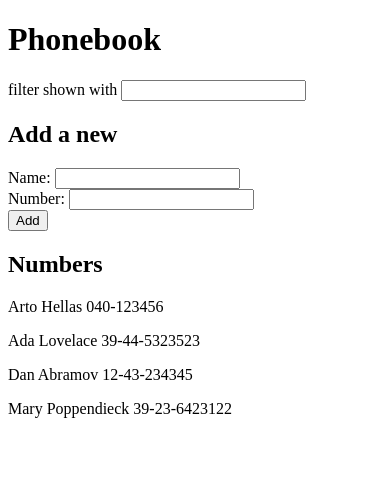
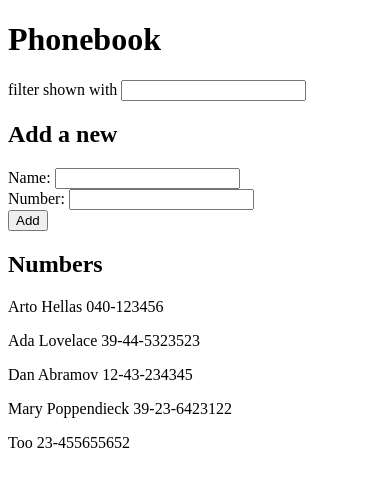
Before and after one commit to ToYzY9/part2, a React (Vite) app in the folder phonebook/: page / in a window 390 px wide. Shown: the top 486 px of the page. Built offline with nearby package versions, Linux system fonts and the light colour scheme; data requests are answered from the project's data file.

Commit message:
phonebook, étape 7 - Terminer

```diff
--- a/phonebook/db.json
+++ b/phonebook/db.json
@@ -3,22 +3,32 @@
     {
       "name": "Arto Hellas",
       "number": "040-123456",
-            "id": 1
+      "id": "1"
     },
     {
       "name": "Ada Lovelace",
       "number": "39-44-5323523",
-            "id": 2
+      "id": "2"
     },
     {
       "name": "Dan Abramov",
       "number": "12-43-234345",
-            "id": 3
+      "id": "3"
     },
     {
       "name": "Mary Poppendieck",
       "number": "39-23-6423122",
-            "id": 4
+      "id": "4"
+    },
+    {
+      "id": "b8d2",
+      "name": "Too",
+      "number": "23-455655652"
+    },
+    {
+      "id": "b291",
+      "name": "too",
+      "number": "24-67676767"
     }
   ]
 }
--- a/phonebook/src/App.jsx
+++ b/phonebook/src/App.jsx
@@ -75,20 +75,21 @@ const App = () => {
         const newPerson = {
             name: newName,
             number: newNumber,
-            id: uniquePersons.length + 1,
         };
 
         uniquePersons.map((person) => {
             if (newPerson.name.toLowerCase() === person.name.toLowerCase()) {
                 return alert(`${newPerson.name} is already added to phonebook`);
-            } else {
-                return (
-                    setPersons(persons.concat(newPerson)),
-                    setNewName(""),
-                    setNewNumber("")
-                );
             }
         });
+
+        axios
+            .post("http://localhost:3001/persons", newPerson)
+            .then(
+                (response) => setPersons(uniquePersons.concat(response.data)),
+                setNewName(""),
+                setNewNumber("")
+            );
     };
 
     const handleName = (e) => {
```
Lines whose indentation alone changed are shown as unchanged.
